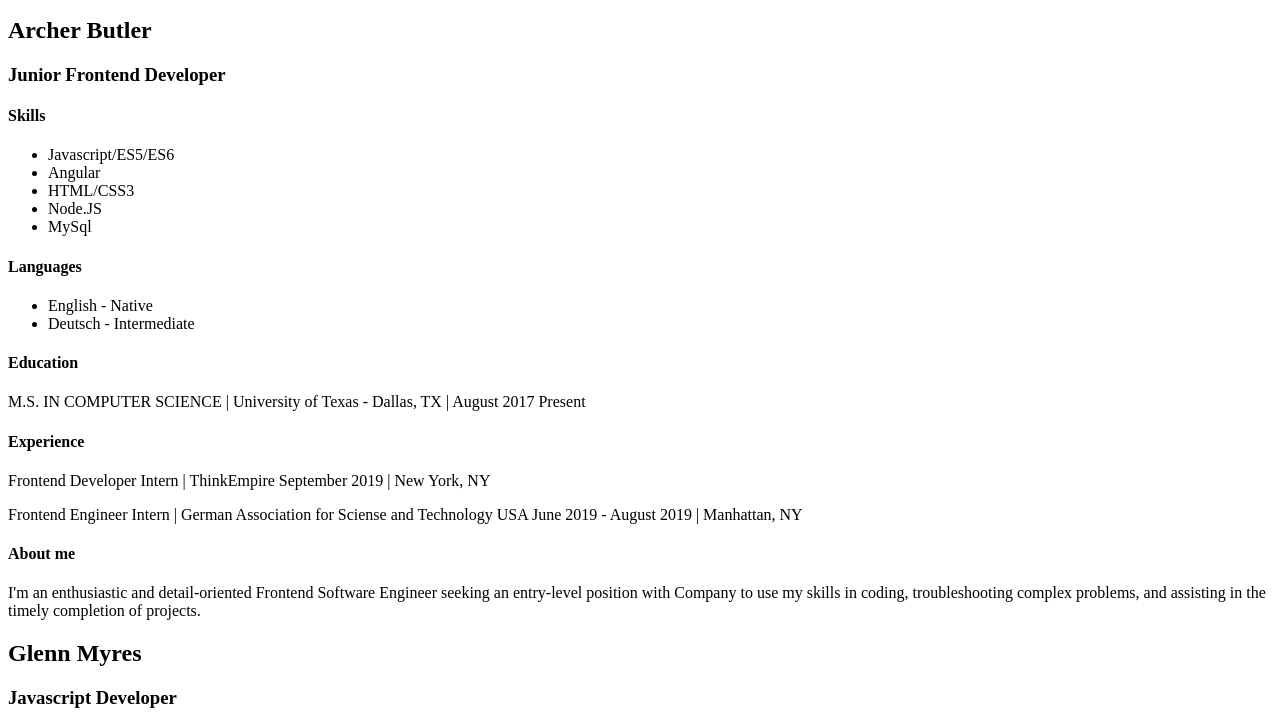
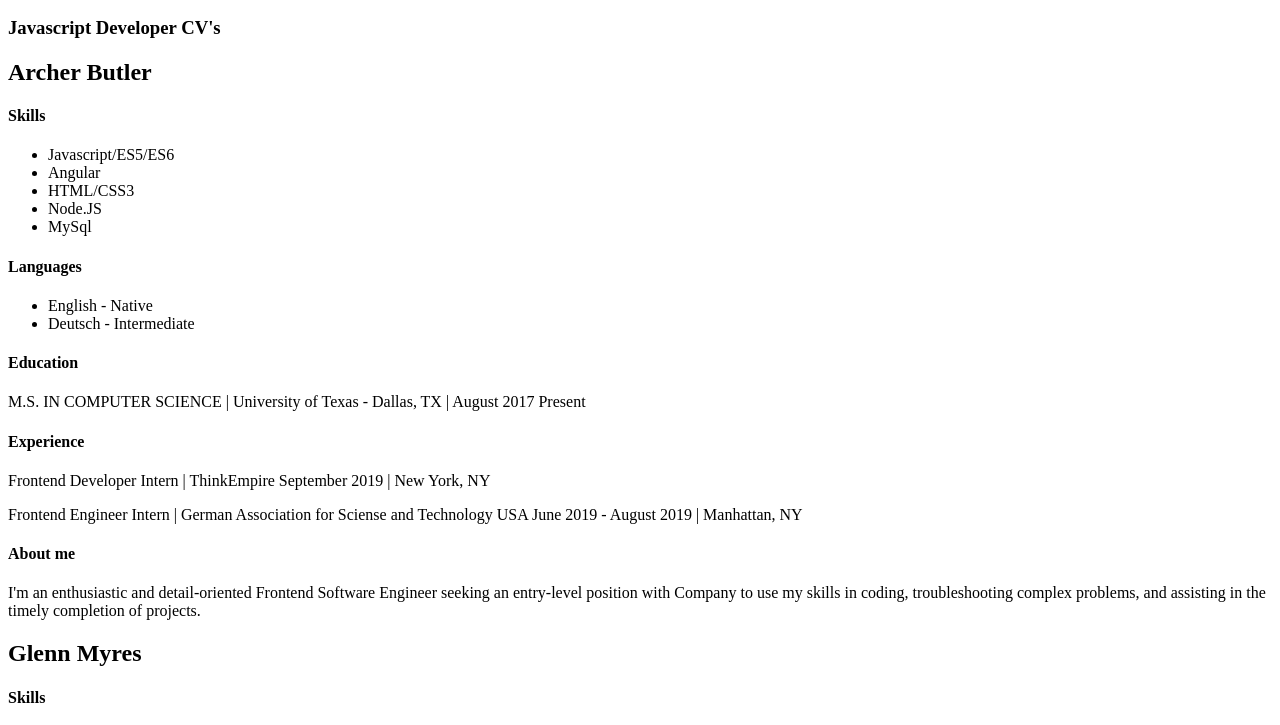
Before and after one commit to Simkav/HTML_Semantic, a plain HTML site: page index.html in a window 1280 px wide. Shown: the part 50-775 px from the top of the page. Drawn offline with Linux system fonts and the light colour scheme.

Commit message:
Edit html

```diff
--- a/index.html
+++ b/index.html
@@ -9,9 +9,10 @@
       <h2>Single page site for 2 CV</h2>
     </header>
     <main>
+      <section>
+        <h3>Javascript Developer CV's</h3>
       <article>
         <h2>Archer Butler</h2>
-        <h3>Junior Frontend Developer</h3>
         <article>
           <h4>Skills</h4>
           <ul>
@@ -59,7 +60,6 @@
       </article>
       <article>
         <h2>Glenn Myres</h2>
-        <h3>Javascript Developer</h3>
         <article>
           <h4>Skills</h4>
           <ul>
@@ -107,6 +107,7 @@
           </p>
         </article>
       </article>
+      </section>
     </main>
     <footer>
       <h4>This is a footer</h4>
```
